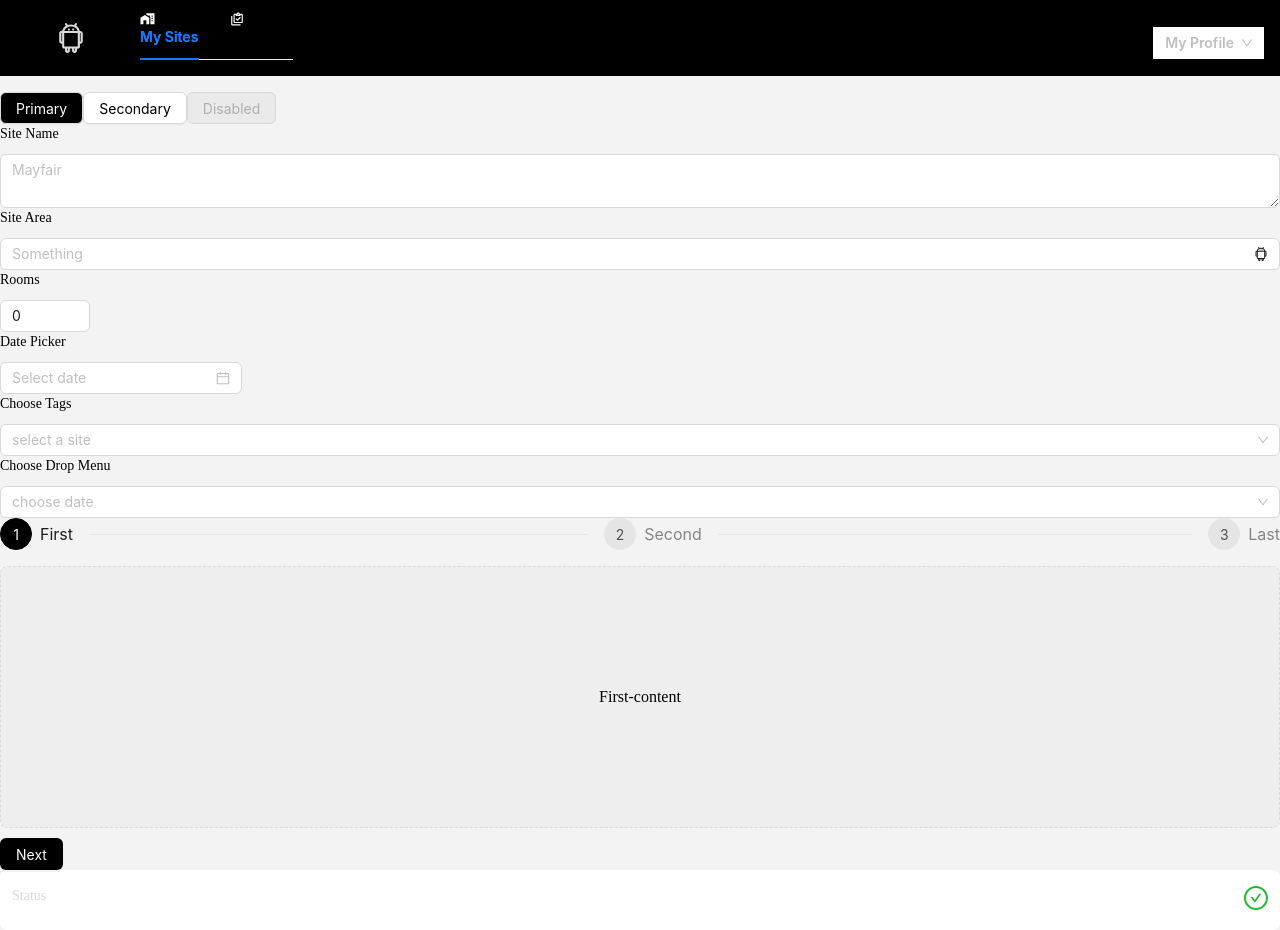
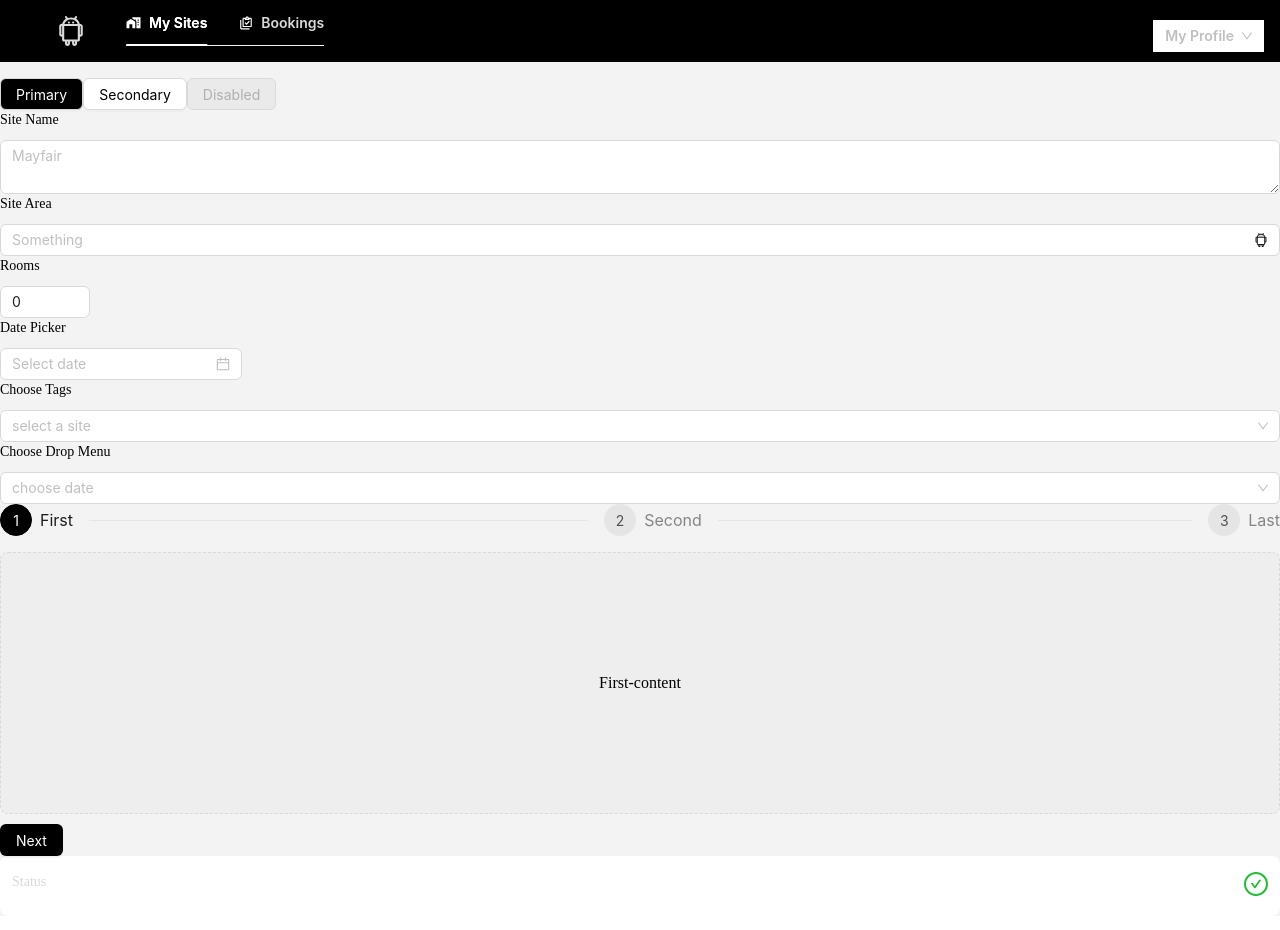
Before and after one commit to sysdale/concierge, a React (Create React App) app: page / in a window 1280 px wide. Built offline with nearby package versions, Linux system fonts and the light colour scheme.

Commit message:
navbar formatting done

```diff
--- a/src/components/NavBar.js
+++ b/src/components/NavBar.js
@@ -10,7 +10,7 @@ const NavBar = ({ data }) => {
   ];
 
   return (
-    <div className="mb-4 px-4 flex justify-between items-center content-center bg-black text-[#D9D9D9] font-semibold text-base relative">
+    <div className="mb-4 px-4 flex justify-between items-center content-center bg-black text-[#D9D9D9] font-semibold text-base">
       {/* Logo Area */}
       <div className="flex flex-row items-center ">
         <div className="flex items-center text-3xl px-10">
@@ -18,7 +18,7 @@ const NavBar = ({ data }) => {
         </div>
 
         {/* Tabs Area */}
-        <div className="flex pl-3.5">
+        <div className="flex">
           <NavTabs tabsList={tabsList} />
         </div>
       </div>
--- a/src/components/NavTabs.js
+++ b/src/components/NavTabs.js
@@ -11,10 +11,13 @@ const NavTabs = ({ tabsList }) => {
   return (
     <ConfigProvider
       theme={{
-        token: {
-          itemColor: "white",
-          itemHoverColor: "white",
-          itemSelectedColor: "white",
+        components: {
+          Tabs: {
+            itemColor: "#D9D9D9",
+            itemSelectedColor: "white",
+            itemHoverColor: "white",
+            inkBarColor: "white",
+          },
         },
       }}
     >
@@ -23,10 +26,12 @@ const NavTabs = ({ tabsList }) => {
         items={tabsList.map((tab) => {
           return {
             label: (
-              <span>
-                {tab.svg}
-                {tab.label}
-              </span>
+              <div className="flex">
+                <div className="flex items-center space-x-2">
+                  <div>{tab.svg}</div>
+                  <div>{tab.label}</div>
+                </div>
+              </div>
             ),
             key: tab.id,
           };
```
